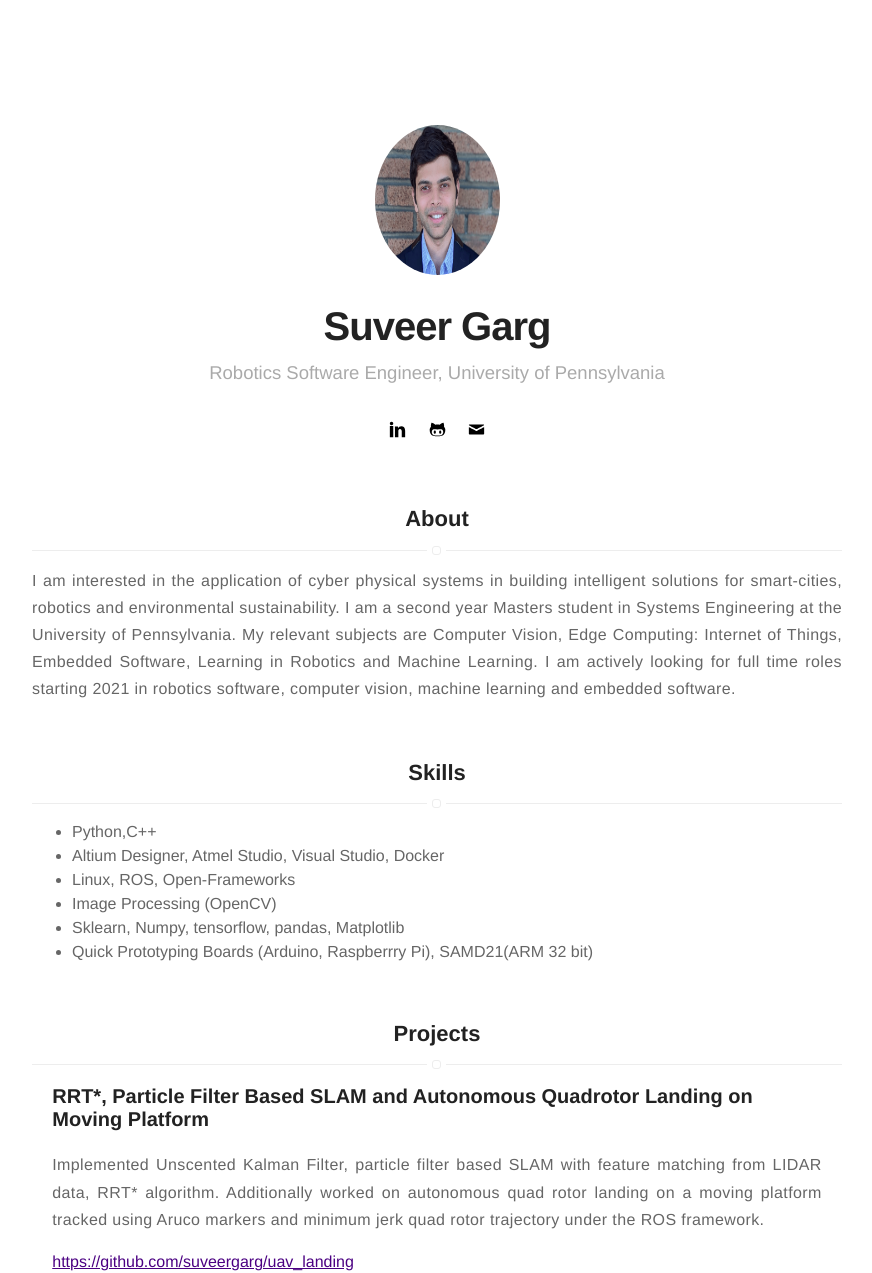
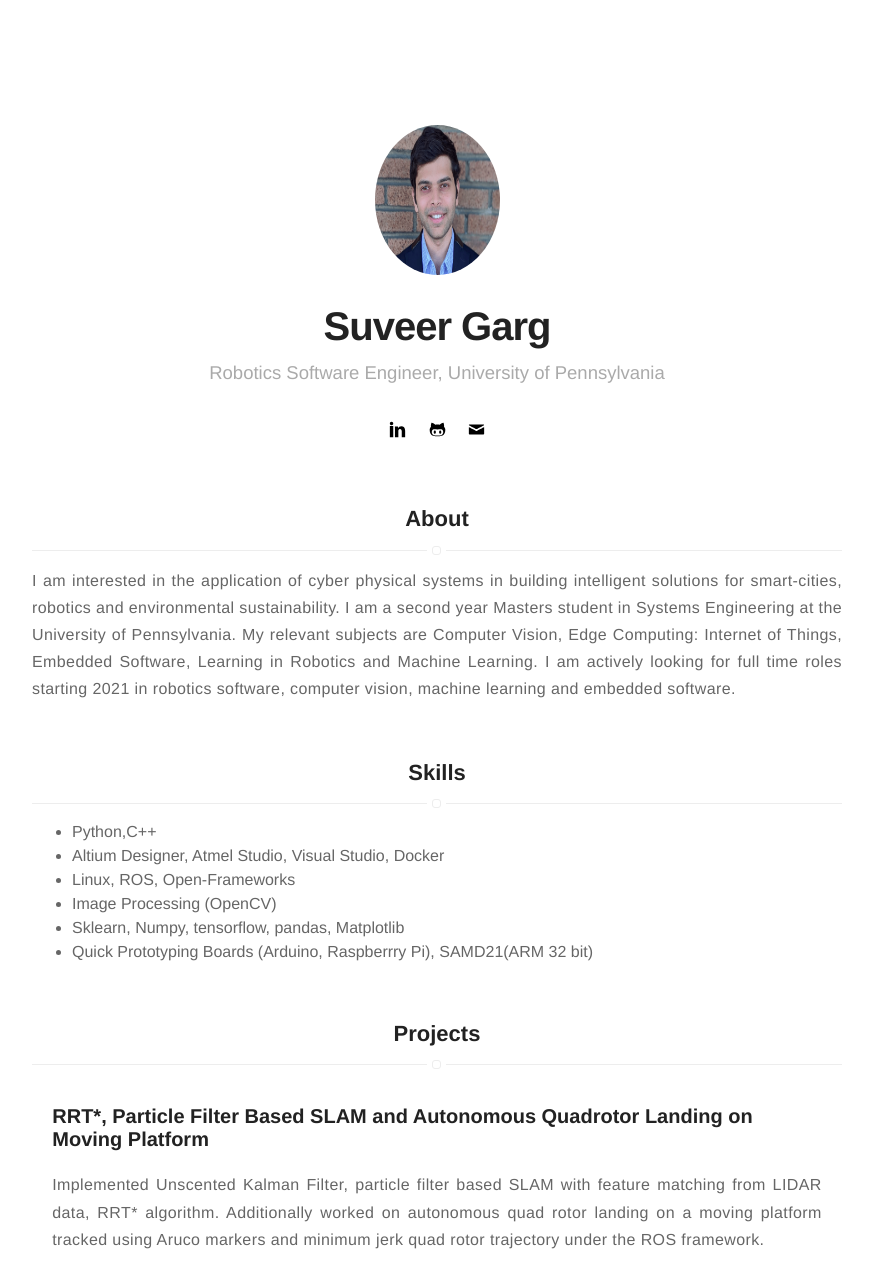
Before and after one commit to suveergarg/suveergarg.github.io, a Jekyll site: the page built from index.html, in a window 1280 px wide. Shown: the top 1273 px of the page, without its empty margins (203-1075 px from the left). Built offline with Jekyll 4.4.1, drawn with Linux system fonts in a browser that asks for light colours.

Commit message:
size changes

```diff
--- a/_sass/pages/home.sass
+++ b/_sass/pages/home.sass
@@ -26,6 +26,7 @@
         display: block
         width: 95%
         margin: 0 auto
+        padding: 20px 0
 
     > .item > .url
         width: 100%
```
